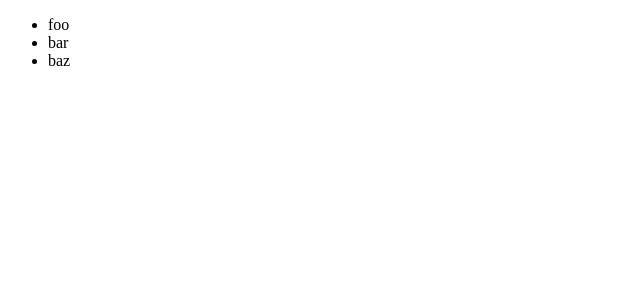
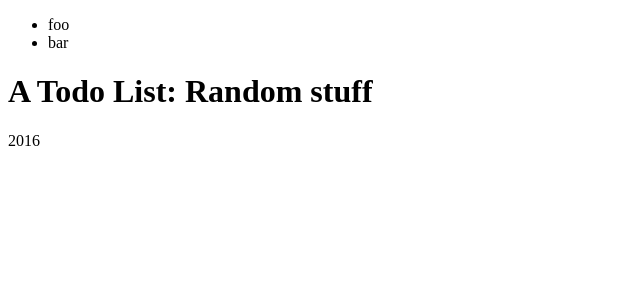
Before and after one commit to dmoralestech/react-metronome, a React (Create React App) app: page / in a window 1280 px wide. Shown: the top 300 px of the page, without its empty margins (0-640 px from the left). Built offline with nearby package versions, Linux system fonts and the light colour scheme.

Commit message:
playing with Ramda

```diff
--- a/src/index.js
+++ b/src/index.js
@@ -7,14 +7,37 @@
 // ReactDOM.render(<Metronome />, document.getElementById('root'));
 // registerServiceWorker();
 
-import React from 'react'
-import { render } from 'react-dom'
-import { compose, map, prop } from 'ramda'
+import React from 'react';
+import { render } from 'react-dom';
+import { compose, map, prop, curry, reduce, pipe } from 'ramda';
 
-const List = items => <ul>{items}</ul>
-const Item = todo => <li key={todo.id}>{todo.text}</li>
-const getTodos = prop('todos')
-const TodoList = compose(List, map(Item), getTodos)
-const props = {todos: [{id: 1, text: 'foo'}, {id: 2, text: 'bar'}, {id: 3, text: 'baz'}]}
+const combine = curry((c, o) => x => (
+  <div>
+    {c(x)} {o(x)}
+  </div>
+));
 
-render(<TodoList {...props} />, document.getElementById('root'))
+const combineComponents = (...args) => {
+  const [first, ...rest] = args;
+  return reduce((acc, c) => combine(acc, c), first, rest);
+};
+
+const state = {
+  year: '2016',
+  title: 'Random stuff',
+  todos: [{ id: 1, text: 'foo' }, { id: 2, text: 'bar' }],
+};
+
+const getTodos = prop('todos');
+
+const Header = title => <h1>A Todo List: {title}</h1>;
+const List = items => <ul>{items}</ul>;
+const Item = todo => <li key={todo.id}>{todo.text}</li>;
+const Footer = text => <div>{text}</div>;
+
+const TodoHeader = pipe(s => s.title, Header);
+const TodoList = pipe(getTodos, compose(List, map(Item)));
+const TodoFooter = pipe(s => s.year, Footer);
+
+const App = combineComponents(TodoList, TodoHeader, TodoFooter);
+const result = render(<App {...state} />, document.getElementById('root'));
```
